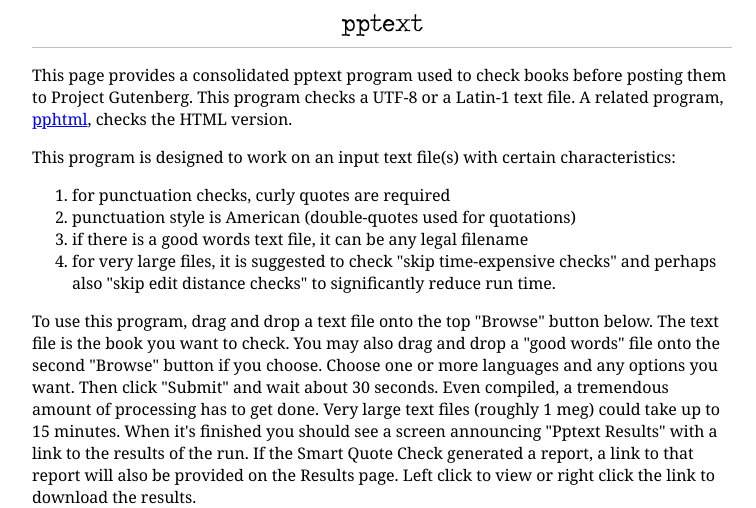
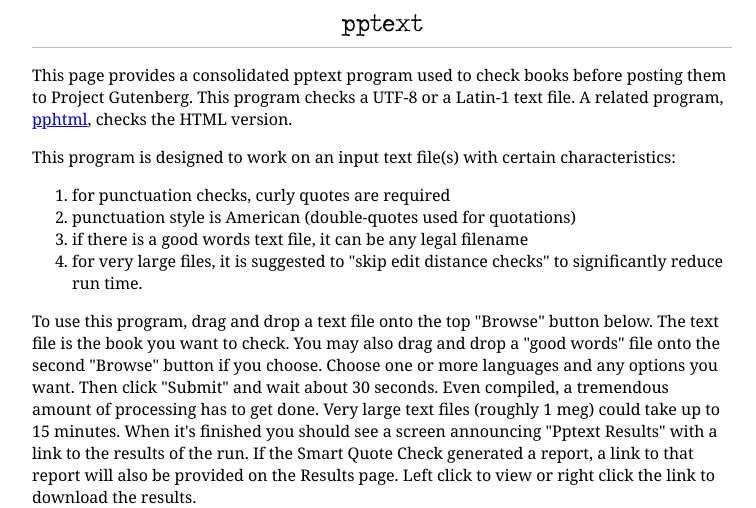
Before and after one commit to DistributedProofreaders/ppwb, a PHP site: page /pptext.php in a window 1280 px wide. Shown: the top 508 px of the page, without its empty margins (258-1014 px from the left). Run offline with PHP 8.4, Linux system fonts and the light colour scheme.

Commit message:
reworded pptext writeup for time expensive checks

```diff
--- a/pptext.php
+++ b/pptext.php
@@ -18,8 +18,8 @@ related program, <a href='pphtml.php'>pphtml</a>, checks the HTML version.
 <li>for punctuation checks, curly quotes are required</li>
 <li>punctuation style is American (double-quotes used for quotations)</li>
 <li>if there is a good words text file, it can be any legal filename</li>
-<li>for very large files, it is suggested to check "skip time-expensive checks"
-and perhaps also "skip edit distance checks" to significantly reduce run time.
+<li>for very large files, it is suggested to
+"skip edit distance checks" to significantly reduce run time.
 </ol>
 
 <p>To use this program, drag and drop a text file onto the top "Browse" button below.
```
